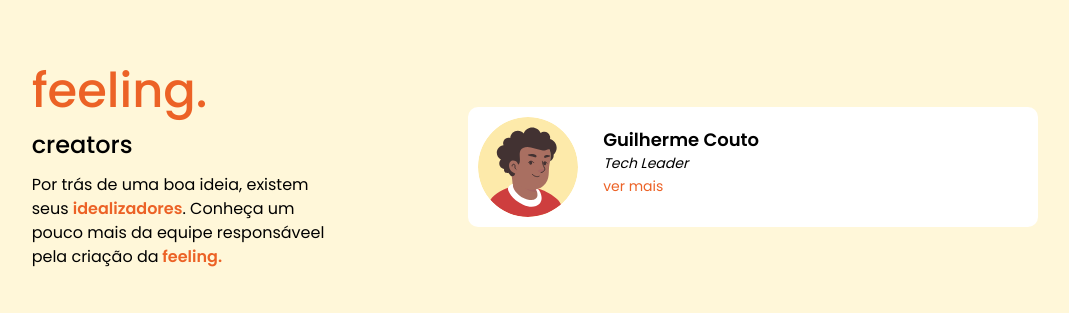
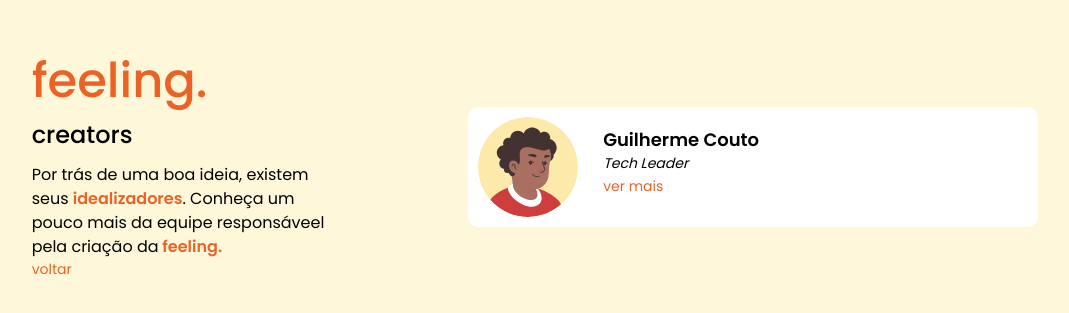
Before and after one commit to danielmsatiro/feeling., a React (Create React App) app: page /creators in a window 1280 px wide. Shown: the part 233-546 px from the top of the page, without its empty margins (105-1174 px from the left). Built offline with nearby package versions, Linux system fonts and the light colour scheme; no server answers.

Commit message:
feat: Adding the creators preview

```diff
--- a/src/pages/Creators/index.jsx
+++ b/src/pages/Creators/index.jsx
@@ -13,12 +13,15 @@ import { FaGithubSquare, FaLinkedin } from "react-icons/fa";
 
 import { useState } from "react";
 
+import { Link as HDLink } from "react-router-dom";
+
 import { motion } from "framer-motion";
 
 import guilherme from "../../assets/guilherme.svg";
 import guilhermepic from "../../assets/guilherme-pic.jpg";
 
 const ImageMotion = motion(Image);
+const FlexMotion = motion(Flex);
 
 export const Creators = () => {
   const [init, setInit] = useState(true);
@@ -30,7 +33,7 @@ export const Creators = () => {
   };
 
   return (
-    <Flex
+    <FlexMotion
       flexDirection={["column", "column", "column", "row"]}
       alignItems="center"
       justifyContent={[
@@ -40,6 +43,10 @@ export const Creators = () => {
         "space-evenly",
       ]}
       h="100vh"
+      initial="hidden"
+      animate="visible"
+      transition={{ duration: 2 }}
+      variants={variants}
     >
       <Flex alignItems="flex-start" flexDirection="column" m="20px 0">
         <Flex
@@ -63,7 +70,7 @@ export const Creators = () => {
             creators
           </Text>
         </Flex>
-        <Flex w="300px" m="10px 0">
+        <Flex w="300px" m="10px 0" flexDirection="column">
           <Text>
             Por trás de uma boa ideia, existem seus{" "}
             <Text as="span" fontWeight="semibold" color="orange.500">
@@ -75,6 +82,9 @@ export const Creators = () => {
               feeling.
             </Text>
           </Text>
+          <Link as={HDLink} to="/" fontSize="sm" color="orange.500">
+            voltar
+          </Link>
         </Flex>
       </Flex>
 
@@ -136,23 +146,18 @@ export const Creators = () => {
                 projetos que fazem a diferença.
               </Text>
               <Flex flexDirection="row">
-                <Link
-                  href="https://github.com/GuiCoutoSt"
-                  target="_blank"
-                  mr="5px"
-                >
+                <Link href="https://github.com/GuiCoutoSt" target="_blank">
                   <Icon
                     as={FaGithubSquare}
                     boxSize={7}
                     opacity="0.5"
                     _hover={{
                       opacity: "1",
-                      transition: "0.5s",
+                      transition: "1s",
                     }}
                     _active={{ boxShadow: "none" }}
                   />
                 </Link>
-
                 <Link
                   href="https://www.linkedin.com/in/guilhermecoutodev"
                   target="_blank"
@@ -163,7 +168,7 @@ export const Creators = () => {
                     opacity="0.5"
                     _hover={{
                       opacity: "1",
-                      transition: "0.5s",
+                      transition: "1s",
                     }}
                     _active={{ boxShadow: "none" }}
                   />
@@ -173,6 +178,6 @@ export const Creators = () => {
           </Collapse>
         </Flex>
       </Flex>
-    </Flex>
+    </FlexMotion>
   );
 };
```
